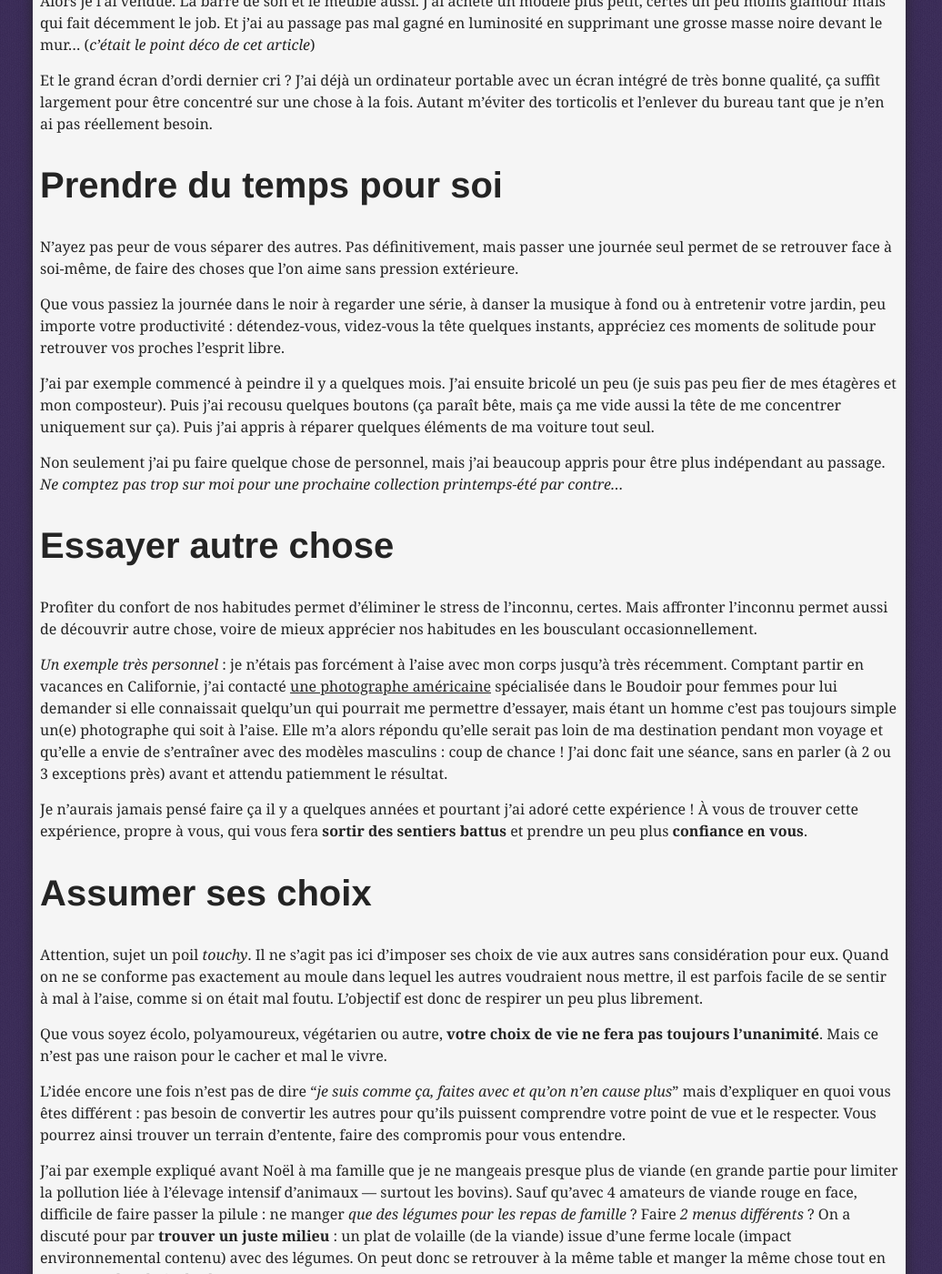
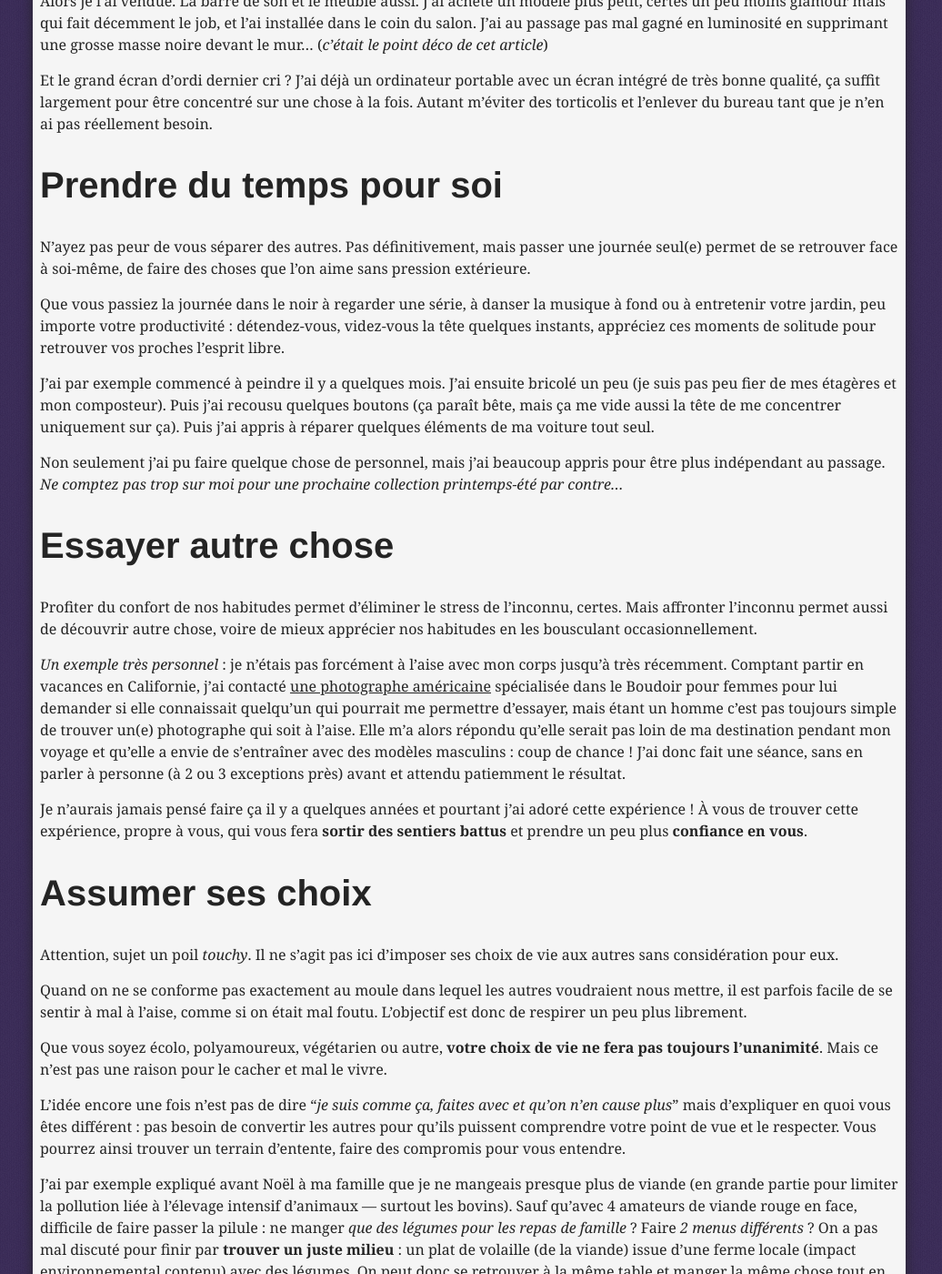
Before and after one commit to viki53/Blog, a Jekyll site: the page built from _posts/2019-04-16-prendre-soin-sante-mentale.md, in a window 1280 px wide and 1400 px high, scrolled down 2265 px. Shown: the whole window at 91% size, without its empty margins (124-1160 px from the left). Built offline with Jekyll 4.4.1, drawn with Linux system fonts in a browser that asks for light colours; some of the changed text lies outside the part shown.

Commit message:
Fix mental health post typos

```diff
--- a/_posts/2019-04-16-prendre-soin-sante-mentale.md
+++ b/_posts/2019-04-16-prendre-soin-sante-mentale.md
@@ -70,13 +70,13 @@ Un des inconvénients de travailler chez soi c'est les distractions.
 
 J'avais une belle télé, grande, super moderne (4k, HDR, etc.), avec une barre de son à empêcher les voisins de dormir (ma voisine peut en témoigner). C'est sûr, ça donne envie d'en profiter, de regarder un maximum de choses dessus ! En plus elle était collée à mon bureau, donc en pleine vue en permanence.
 
-Alors je l'ai vendue. La barre de son et le meuble aussi. J'ai acheté un modèle plus petit, certes un peu moins glamour mais qui fait décemment le job. Et j'ai au passage pas mal gagné en luminosité en supprimant une grosse masse noire devant le mur… (*c'était le point déco de cet article*)
+Alors je l'ai vendue. La barre de son et le meuble aussi. J'ai acheté un modèle plus petit, certes un peu moins glamour mais qui fait décemment le job, et l'ai installée dans le coin du salon. J'ai au passage pas mal gagné en luminosité en supprimant une grosse masse noire devant le mur… (*c'était le point déco de cet article*)
 
 Et le grand écran d'ordi dernier cri ? J'ai déjà un ordinateur portable avec un écran intégré de très bonne qualité, ça suffit largement pour être concentré sur une chose à la fois. Autant m'éviter des torticolis et l'enlever du bureau tant que je n'en ai pas réellement besoin.
 
 # Prendre du temps pour soi
 
-N'ayez pas peur de vous séparer des autres. Pas définitivement, mais passer une journée seul permet de se retrouver face à soi-même, de faire des choses que l'on aime sans pression extérieure.
+N'ayez pas peur de vous séparer des autres. Pas définitivement, mais passer une journée seul(e) permet de se retrouver face à soi-même, de faire des choses que l'on aime sans pression extérieure.
 
 Que vous passiez la journée dans le noir à regarder une série, à danser la musique à fond ou à entretenir votre jardin, peu importe votre productivité : détendez-vous, videz-vous la tête quelques instants, appréciez ces moments de solitude pour retrouver vos proches l'esprit libre.
 
@@ -88,19 +88,21 @@ Non seulement j'ai pu faire quelque chose de personnel, mais j'ai beaucoup appri
 
 Profiter du confort de nos habitudes permet d'éliminer le stress de l'inconnu, certes. Mais affronter l'inconnu permet aussi de découvrir autre chose, voire de mieux apprécier nos habitudes en les bousculant occasionnellement.
 
-*Un exemple très personnel* : je n'étais pas forcément à l'aise avec mon corps jusqu'à très récemment. Comptant partir en vacances en Californie, j'ai contacté [une photographe américaine](http://ownboudoir.com/) spécialisée dans le Boudoir pour femmes pour lui demander si elle connaissait quelqu'un qui pourrait me permettre d'essayer, mais étant un homme c'est pas toujours simple un(e) photographe qui soit à l'aise. Elle m'a alors répondu qu'elle serait pas loin de ma destination pendant mon voyage et qu'elle a envie de s'entraîner avec des modèles masculins : coup de chance ! J'ai donc fait une séance, sans en parler (à 2 ou 3 exceptions près) avant et attendu patiemment le résultat.
+*Un exemple très personnel* : je n'étais pas forcément à l'aise avec mon corps jusqu'à très récemment. Comptant partir en vacances en Californie, j'ai contacté [une photographe américaine](http://ownboudoir.com/) spécialisée dans le Boudoir pour femmes pour lui demander si elle connaissait quelqu'un qui pourrait me permettre d'essayer, mais étant un homme c'est pas toujours simple de trouver un(e) photographe qui soit à l'aise. Elle m'a alors répondu qu'elle serait pas loin de ma destination pendant mon voyage et qu'elle a envie de s'entraîner avec des modèles masculins : coup de chance ! J'ai donc fait une séance, sans en parler à personne (à 2 ou 3 exceptions près) avant et attendu patiemment le résultat.
 
 Je n'aurais jamais pensé faire ça il y a quelques années et pourtant j'ai adoré cette expérience ! À vous de trouver cette expérience, propre à vous, qui vous fera **sortir des sentiers battus** et prendre un peu plus **confiance en vous**.
 
 # Assumer ses choix
 
-Attention, sujet un poil *touchy*. Il ne s'agit pas ici d'imposer ses choix de vie aux autres sans considération pour eux. Quand on ne se conforme pas exactement au moule dans lequel les autres voudraient nous mettre, il est parfois facile de se sentir à mal à l'aise, comme si on était mal foutu. L'objectif est donc de respirer un peu plus librement.
+Attention, sujet un poil *touchy*. Il ne s'agit pas ici d'imposer ses choix de vie aux autres sans considération pour eux.
+
+Quand on ne se conforme pas exactement au moule dans lequel les autres voudraient nous mettre, il est parfois facile de se sentir à mal à l'aise, comme si on était mal foutu. L'objectif est donc de respirer un peu plus librement.
 
 Que vous soyez écolo, polyamoureux, végétarien ou autre, **votre choix de vie ne fera pas toujours l'unanimité**. Mais ce n'est pas une raison pour le cacher et mal le vivre.
 
 L'idée encore une fois n'est pas de dire "*je suis comme ça, faites avec et qu'on n'en cause plus*" mais d'expliquer en quoi vous êtes différent : pas besoin de convertir les autres pour qu'ils puissent comprendre votre point de vue et le respecter. Vous pourrez ainsi trouver un terrain d'entente, faire des compromis pour vous entendre.
 
-J'ai par exemple expliqué avant Noël à ma famille que je ne mangeais presque plus de viande (en grande partie pour limiter la pollution liée à l'élevage intensif d'animaux — surtout les bovins). Sauf qu'avec 4 amateurs de viande rouge en face, difficile de faire passer la pilule : ne manger *que des légumes pour les repas de famille* ? Faire *2 menus différents* ? On a discuté pour par **trouver un juste milieu** : un plat de volaille (de la viande) issue d'une ferme locale (impact environnemental contenu) avec des légumes. On peut donc se retrouver à la même table et manger la même chose tout en respectant les choix de chacun.
+J'ai par exemple expliqué avant Noël à ma famille que je ne mangeais presque plus de viande (en grande partie pour limiter la pollution liée à l'élevage intensif d'animaux — surtout les bovins). Sauf qu'avec 4 amateurs de viande rouge en face, difficile de faire passer la pilule : ne manger *que des légumes pour les repas de famille* ? Faire *2 menus différents* ? On a pas mal discuté pour finir par **trouver un juste milieu** : un plat de volaille (de la viande) issue d'une ferme locale (impact environnemental contenu) avec des légumes. On peut donc se retrouver à la même table et manger la même chose tout en respectant les choix de chacun.
 
 # Communiquer et comprendre
 
@@ -114,9 +116,9 @@ Il faut donc agir sur deux facteurs complémentaires et également indispensable
 
 Vous allez tout d'abord devoir apprendre à exprimer vos problèmes, ce qui n'est pas une mince affaire si vous n'en avez pas l'habitude.
 
-Vous pouvez par exemple commencer à écrire. Pas forcément sur ce qui ne va pas, mais tenir une sorte de journal. Racontez vos idées, les événements marquants de la journée, vos questions, vos doutes… Cela devrait vous permettre de, progressivement, mieux formuler ce que vous avez à dire.
+Vous pouvez par exemple **commencer à écrire**. Pas forcément sur ce qui ne va pas, mais tenir une sorte de journal. Racontez vos idées, les événements marquants de la journée, vos questions, vos doutes… Cela devrait vous permettre de, progressivement, mieux formuler ce que vous avez à dire.
 
-Vous pourrez alors commencer à parler avec vos proches ou un professionnel suivant les cas. Je rappelle d'ailleurs qu'il n'y a aucun mal à aller voir un psy si vous en ressentez le besoin : dans le doute prenez un rendez-vous, seul un professionnel pourra vous dire si c'est pertinent.
+Vous pourrez alors **commencer à parler** avec vos proches ou un professionnel suivant les cas. Je rappelle d'ailleurs qu'il n'y a aucun mal à aller voir un psy si vous en ressentez le besoin : dans le doute prenez un rendez-vous, seul un professionnel pourra vous dire si c'est pertinent.
 
 Autrement il faudra trouver la bonne personne à qui parler. À vous de voir suivant la situation qui est le plus apte à vous aider : un membre de votre famille, un ami, la personne qui partage votre vie…
 
```
Also changed, not shown: other parts of _posts/2019-04-16-prendre-soin-sante-mentale.md (+2 -2 lines).
